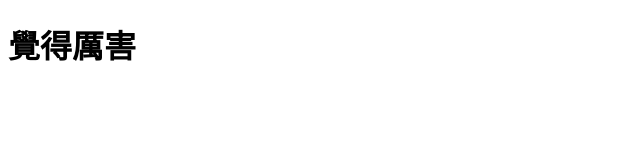
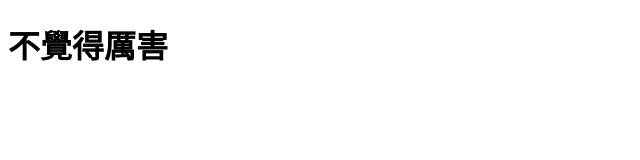
Before and after one commit to timmy930/Timmywork.github.io, a plain HTML site: page index.html in a window 1280 px wide. Shown: the whole page, without its empty margins (0-640 px from the left). Drawn offline with Linux system fonts and the light colour scheme.

Commit message:
modify 1

```diff
--- a/index.html
+++ b/index.html
@@ -5,6 +5,6 @@
     <title>Timmy的一些東西</title>
   </head>
   <body>
-    <h1>覺得厲害</h1>
+    <h1>不覺得厲害</h1>
   </body>
 </html>
```
